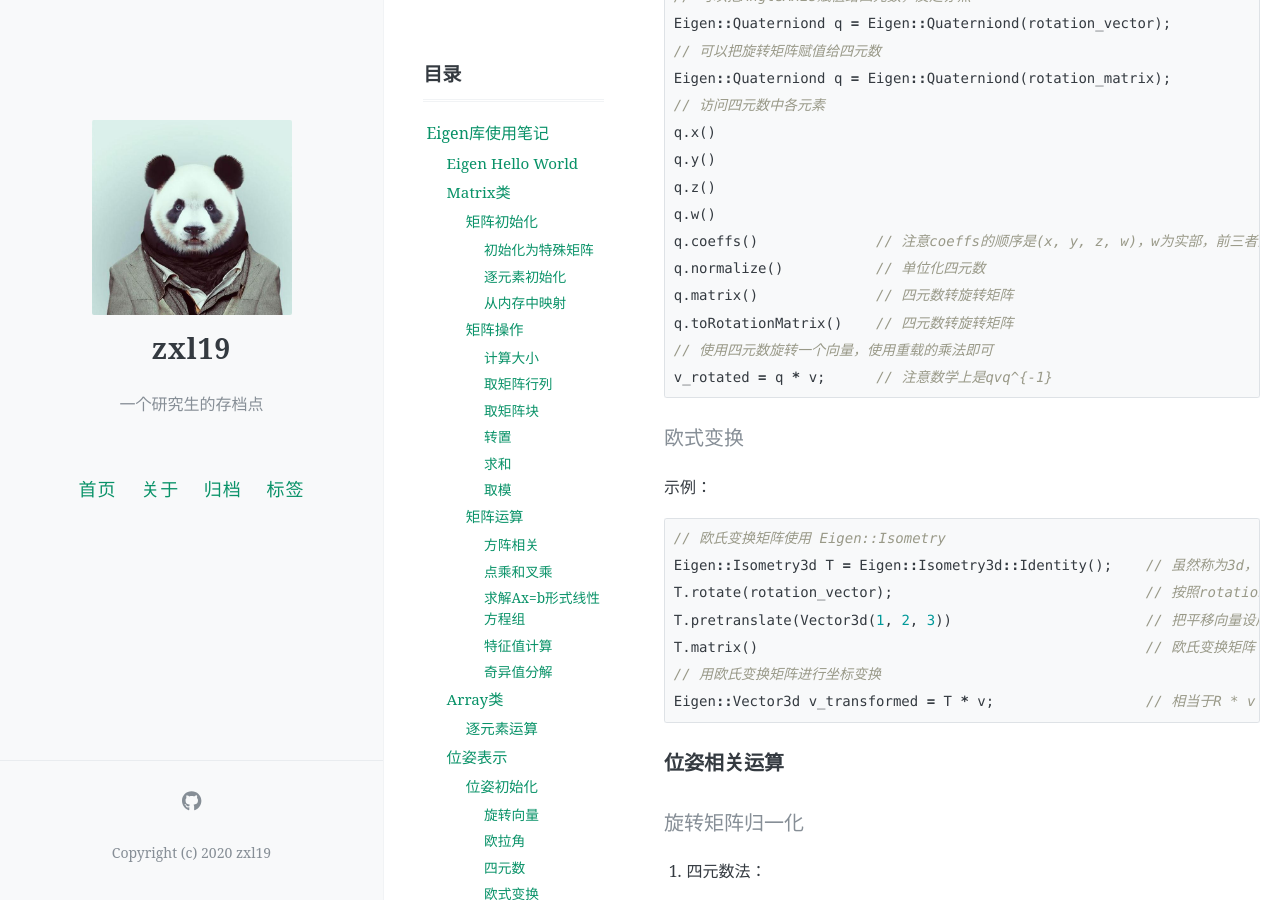
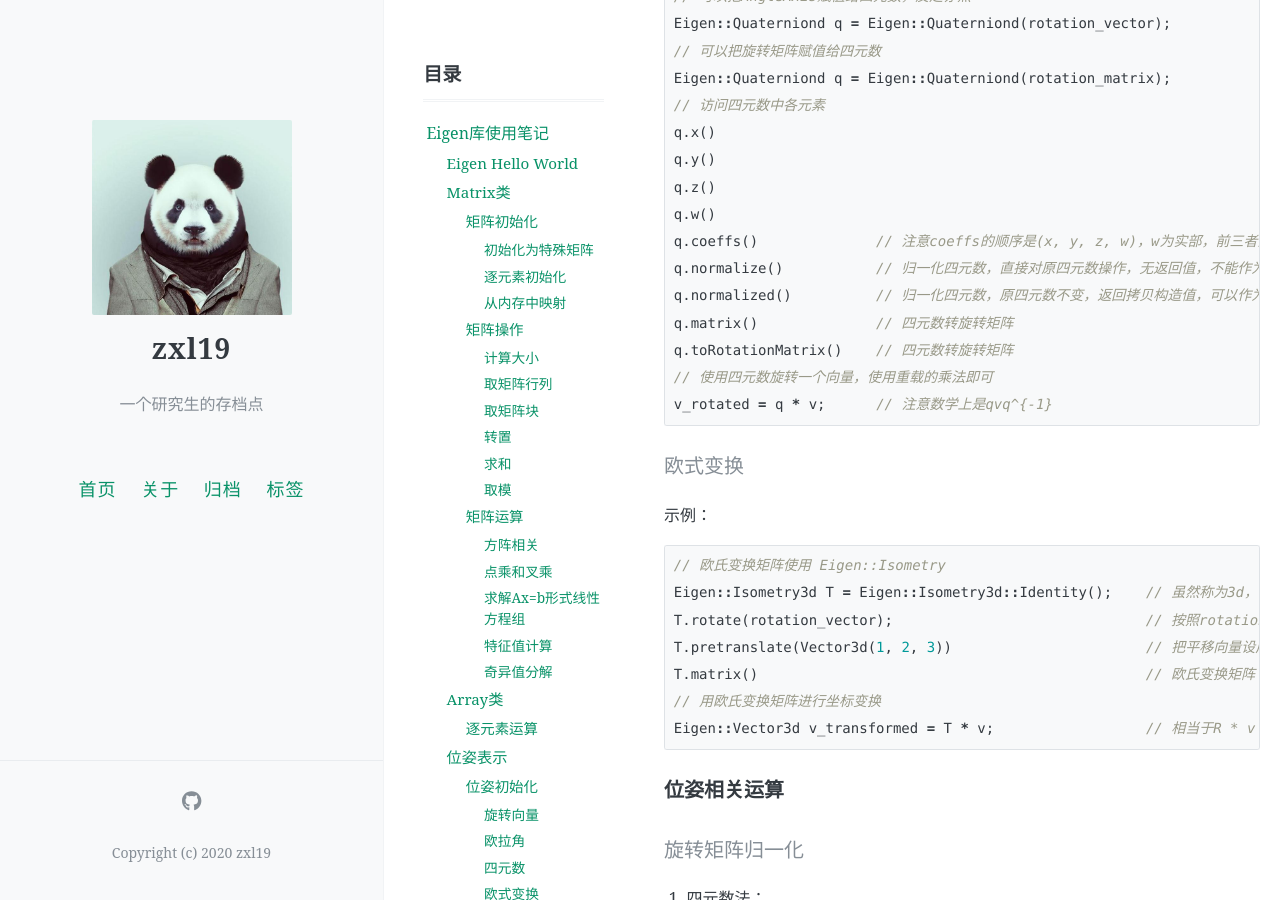
Before and after one commit to zxl19/zxl19.github.io, a Jekyll site: the page built from _posts/2021-08-23-eigen-note.md, in a window 1280 px wide and 900 px high, scrolled down 8430 px. Built offline with Jekyll 4.4.1, drawn with Linux system fonts in a browser that asks for light colours; comment, search, counter and statistics services are not loaded; some of the changed text lies outside the part shown.

Commit message:
Update 2021-08-23-eigen-note.md

```diff
--- a/_posts/2021-08-23-eigen-note.md
+++ b/_posts/2021-08-23-eigen-note.md
@@ -369,7 +369,8 @@ q.y()
 q.z()
 q.w()
 q.coeffs()              // 注意coeffs的顺序是(x, y, z, w)，w为实部，前三者为虚部，这也是Eigen中四元数的存储顺序
-q.normalize()           // 单位化四元数
+q.normalize()           // 归一化四元数，直接对原四元数操作，无返回值，不能作为等号右值
+q.normalized()          // 归一化四元数，原四元数不变，返回拷贝构造值，可以作为等号右值
 q.matrix()              // 四元数转旋转矩阵
 q.toRotationMatrix()    // 四元数转旋转矩阵
 // 使用四元数旋转一个向量，使用重载的乘法即可
@@ -433,5 +434,7 @@ Eigen::Vector3d v_transformed = T * v;                  // 相当于R * v + t
 8. [Linear algebra and decompositions](https://eigen.tuxfamily.org/dox/group__TutorialLinearAlgebra.html)
 9. [LU分解、LDLT分解和Cholesky分解-CSDN博客](https://blog.csdn.net/zhouliyang1990/article/details/21952485)
 10. [SVD-CSDN博客](https://blog.csdn.net/jiang_he_hu_hai/article/details/78363642)
-11. [旋转矩阵归一化1-Stack Overflow](https://stackoverflow.com/questions/21761909/eigen-convert-matrix3d-rotation-to-quaternion)
-12. [旋转矩阵归一化2-Stack Overflow](https://stackoverflow.com/questions/43896041/eigen-matrix-to-quaternion-and-back-have-different-result)
+11. [四元数归一化1-Stack Overflow](https://stackoverflow.com/questions/48019329/difference-between-norm-normalize-and-normalized-in-eigen)\
+12. [四元数归一化2-CSDN博客](https://blog.csdn.net/m0_56348460/article/details/117386857)
+13. [旋转矩阵归一化1-Stack Overflow](https://stackoverflow.com/questions/21761909/eigen-convert-matrix3d-rotation-to-quaternion)
+14. [旋转矩阵归一化2-Stack Overflow](https://stackoverflow.com/questions/43896041/eigen-matrix-to-quaternion-and-back-have-different-result)
```
